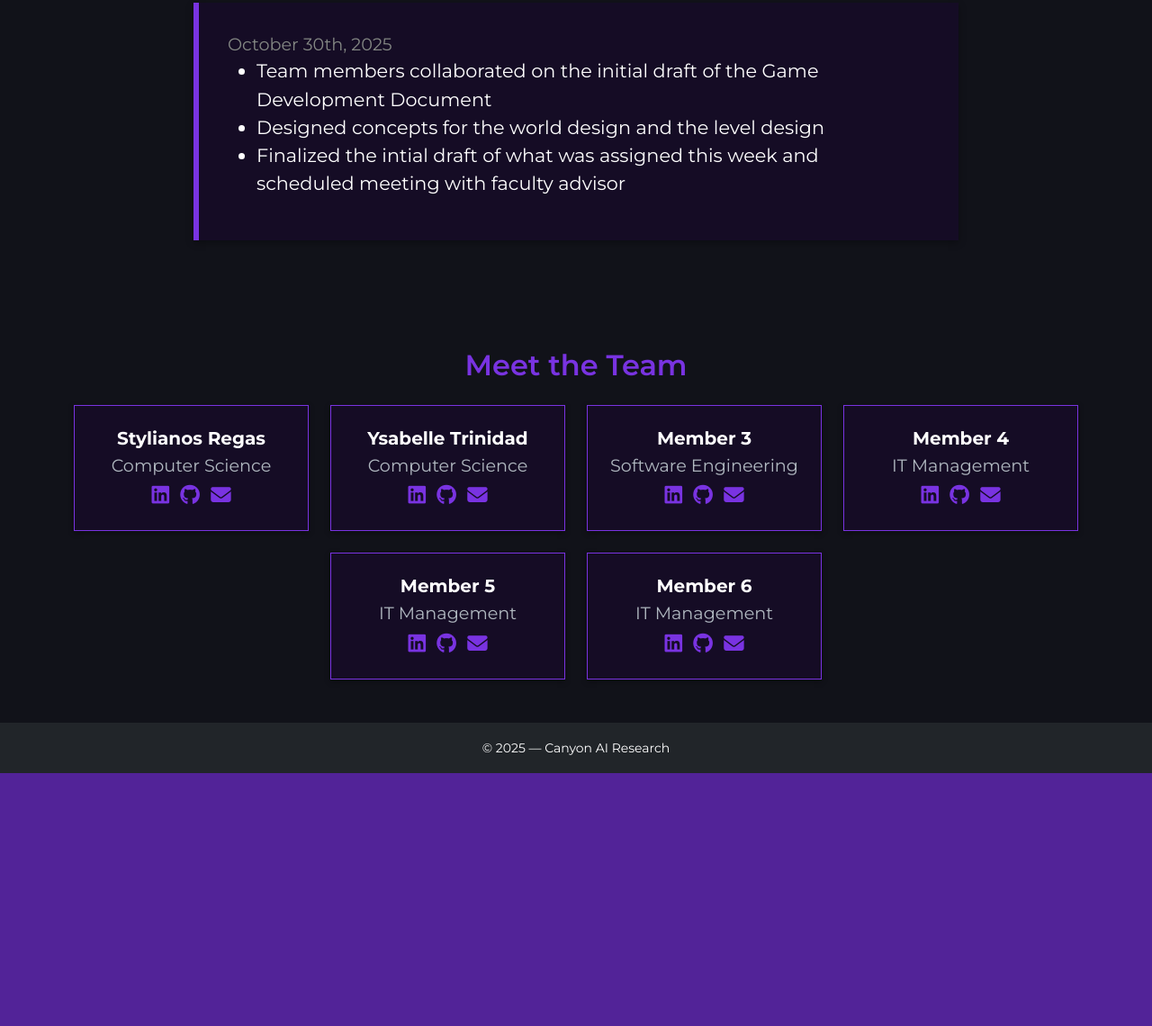
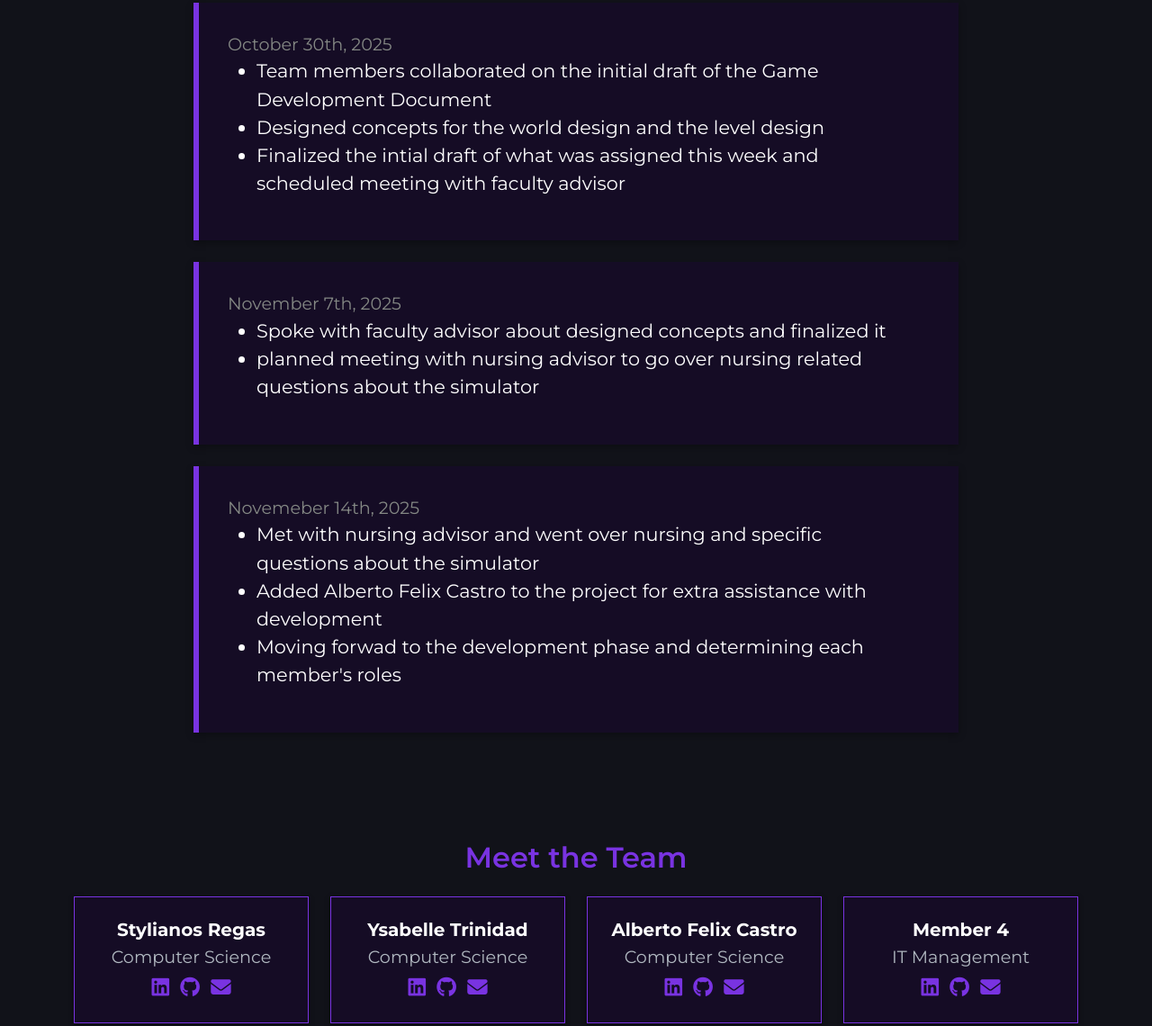
Before and after one commit to aigcu/Nursing-Simulator-Website, a website: page index.html in a window 1280 px wide. Shown: the part 1045-2185 px from the top of the page at 90% size. Before the commit the page ends 1904 px from the top, so only its background shows below. Drawn offline with nearby package versions, Linux system fonts and the light colour scheme.

Commit message:
Posted weekly updates and added Alberto to our team

```diff
--- a/index.html
+++ b/index.html
@@ -98,6 +98,22 @@
                 </ul>
 
             </div>
+            <div class="update-box mx-auto" style="max-width:850px;">
+                <p class="mb-0" id="projectUpdate">November 7th, 2025</p>
+                <ul>
+                    <li>Spoke with faculty advisor about designed concepts and finalized it</li>
+                    <li>planned meeting with nursing advisor to go over nursing related questions about the simulator</li>
+                </ul>
+            </div>
+            <div class="update-box mx-auto" style="max-width:850px;">
+                <p class="mb-0" id="projectUpdate">Novemeber 14th, 2025</p>
+                <ul>
+                    <li>Met with nursing advisor and went over nursing and specific questions about the simulator</li>
+                    <li>Added Alberto Felix Castro to the project for extra assistance with development</li>
+                    <li>Moving forwad to the development phase and determining each member's roles</li>
+                </ul>
+
+            </div>
 
             <!---
             <div class="update-box mx-auto" style="max-width:850px;">
@@ -142,12 +158,12 @@
                 </div>
                 <div class="col-sm-6 col-md-4 col-lg-3">
                     <div class="member-card text-center h-100">
-                        <h5 class="fw-bold mb-1">Member 3</h5>
-                        <p class="text-muted mb-2">Software Engineering</p>
+                        <h5 class="fw-bold mb-1">Alberto Felix Castro</h5>
+                        <p class="text-muted mb-2">Computer Science</p>
                         <div>
-                            <a href="#" class="icons me-2"><i class="fab fa-linkedin"></i></a>
-                            <a href="#" class="icons me-2"><i class="fab fa-github"></i></a>
-                            <a href="mailto:member3@example.com" class="icons"><i class="fas fa-envelope"></i></a>
+                            <a href="https://www.linkedin.com/in/alberto-felix-8678b4292/" class="icons me-2"><i class="fab fa-linkedin"></i></a>
+                            <a href="https://github.com/OofityVEVO" class="icons me-2"><i class="fab fa-github"></i></a>
+                            <a href="mailto:ACastro107@my.gcu.edu" class="icons"><i class="fas fa-envelope"></i></a>
                         </div>
                     </div>
                 </div>
```
